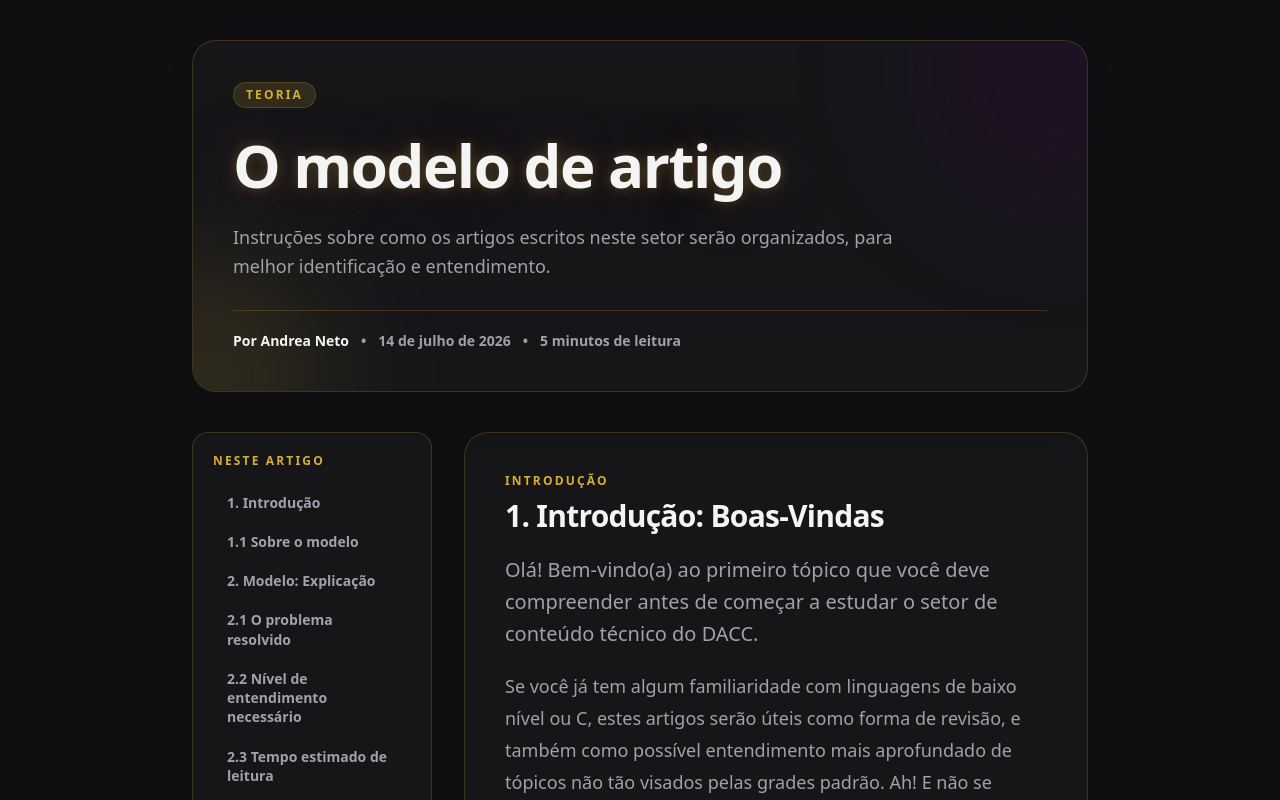
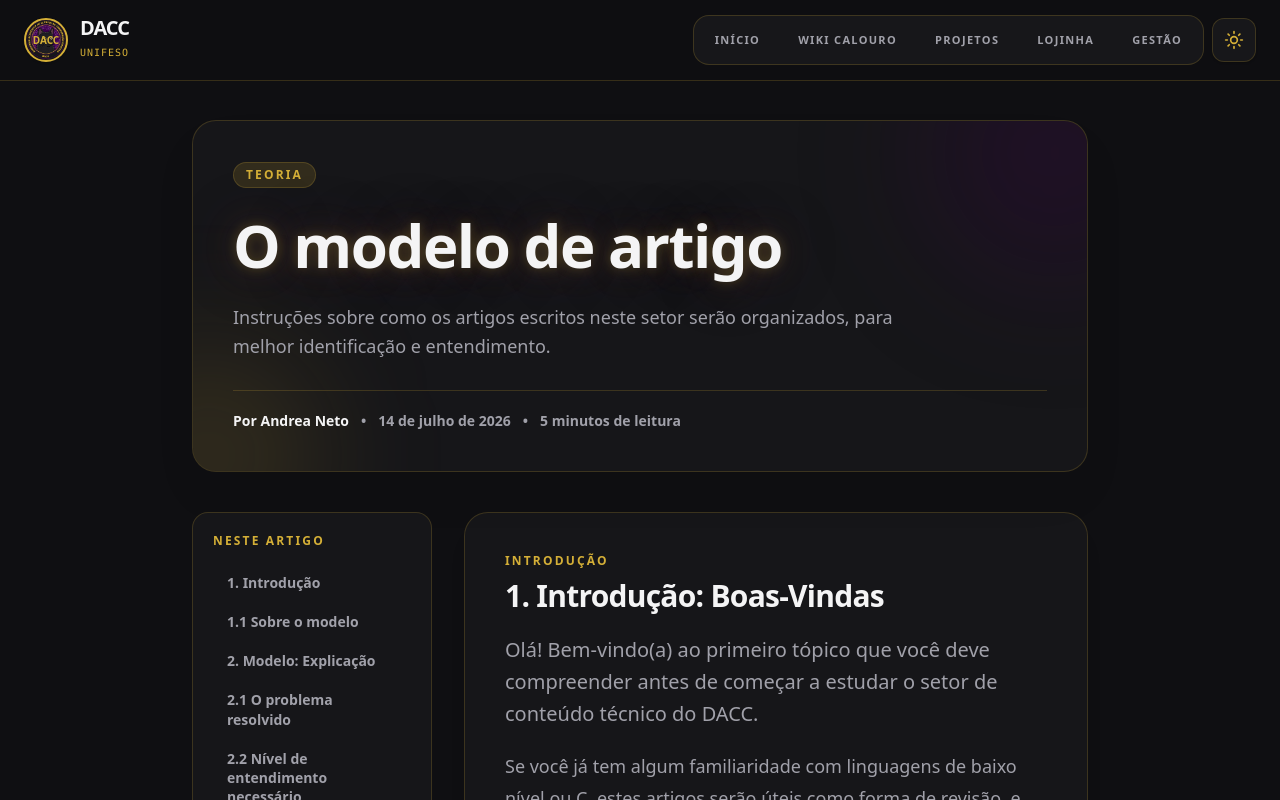
Before and after one commit to dacc-unifeso/dacc-site, a React (Vite) app: page /conteudo-tecnico in a window 1280 px wide. Shown: the top 800 px of the page. Built offline with nearby package versions, Linux system fonts and the light colour scheme.

Commit message:
feat: enhance routing and navigation in App component, update Article component structure

```diff
--- a/src/App.jsx
+++ b/src/App.jsx
@@ -3,7 +3,7 @@
  * @description Portal Oficial do Diretório Acadêmico de Ciência da Computação - Unifeso.
  */
 import { useState, useEffect } from 'react'
-import { BrowserRouter, Routes, Route } from 'react-router-dom'
+import { BrowserRouter, Routes, Route, useLocation, useNavigate } from 'react-router-dom'
 import { NAV_ITEMS, SURVIVAL_GUIDE } from './config'
 import { Navbar, Footer } from './components'
 import {
@@ -33,9 +33,13 @@ function getInitialTheme() {
 }
 
 function Main() {
+  const location = useLocation()
+  const navigate = useNavigate()
   const [activePage, setActivePage] = useState('home')
   const [isMenuOpen, setIsMenuOpen] = useState(false)
   const [theme, setTheme] = useState(getInitialTheme)
+
+  const isArticlePage = location.pathname === CONTEUDO_TECNICO_URL
 
   useEffect(() => {
     document.documentElement.setAttribute('data-theme', theme)
@@ -44,15 +48,20 @@ function Main() {
 
   useEffect(() => {
     window.scrollTo({ top: 0, behavior: 'smooth' })
-  }, [activePage])
+  }, [activePage, location.pathname])
+
+  const handleSetActivePage = (page) => {
+    setActivePage(page)
+    if (location.pathname !== '/') navigate('/')
+  }
 
   const View = VIEW_MAP[activePage] ?? HomeView
 
   return (
     <div className="min-h-screen bg-[var(--page-bg)] text-[var(--text)] font-sans antialiased overflow-x-hidden">
       <Navbar
-        activePage={activePage}
-        setActivePage={setActivePage}
+        activePage={isArticlePage ? null : activePage}
+        setActivePage={handleSetActivePage}
         isMenuOpen={isMenuOpen}
         setIsMenuOpen={setIsMenuOpen}
         theme={theme}
@@ -76,13 +85,13 @@ function Main() {
                 key={id}
                 type="button"
                 onClick={() => {
-                  setActivePage(id)
+                  handleSetActivePage(id)
                   setIsMenuOpen(false)
                 }}
                 className={`nav-link w-full justify-start min-h-12 px-5 ${
-                  activePage === id ? 'nav-link-active' : ''
+                  !isArticlePage && activePage === id ? 'nav-link-active' : ''
                 }`}
-                aria-current={activePage === id ? 'page' : undefined}
+                aria-current={!isArticlePage && activePage === id ? 'page' : undefined}
               >
                 {label}
               </button>
@@ -92,8 +101,10 @@ function Main() {
       )}
 
       <main className="relative pt-20">
-        {activePage === 'home' ? (
-          <HomeView onNavigate={setActivePage} />
+        {isArticlePage ? (
+          <IntroductionArticle />
+        ) : activePage === 'home' ? (
+          <HomeView onNavigate={handleSetActivePage} />
         ) : (
           <View />
         )}
@@ -109,7 +120,7 @@ export default function App() {
     <BrowserRouter>
       <Routes>
         <Route path="/" element={<Main />} />
-        <Route path={CONTEUDO_TECNICO_URL} element={<IntroductionArticle />} />
+        <Route path={CONTEUDO_TECNICO_URL} element={<Main />} />
       </Routes>
     </BrowserRouter>
   )
--- a/src/components/article/Article.jsx
+++ b/src/components/article/Article.jsx
@@ -1,8 +1,7 @@
 export function Article({ children, className = "" }) {
     return (
-        <main
+        <div
             className={`
-                min-h-screen
                 bg-[var(--page-bg)]
                 px-4
                 py-10
@@ -24,6 +23,6 @@ export function Article({ children, className = "" }) {
             >
                 {children}
             </article>
-        </main>
+        </div>
     );
 }
--- a/src/components/article/ArticleLayout.jsx
+++ b/src/components/article/ArticleLayout.jsx
@@ -9,8 +9,8 @@ export function ArticleLayout({ summary, children }) {
             {summary && (
                 <aside
                     className="
-                        custom-scrollbar lg:sticky lg:top-6
-                        lg:max-h-[calc(100vh-3rem)] lg:overflow-y-auto
+                        custom-scrollbar lg:sticky lg:top-24
+                        lg:max-h-[calc(100vh-7rem)] lg:overflow-y-auto
                     "
                 >
                     {summary}
```
